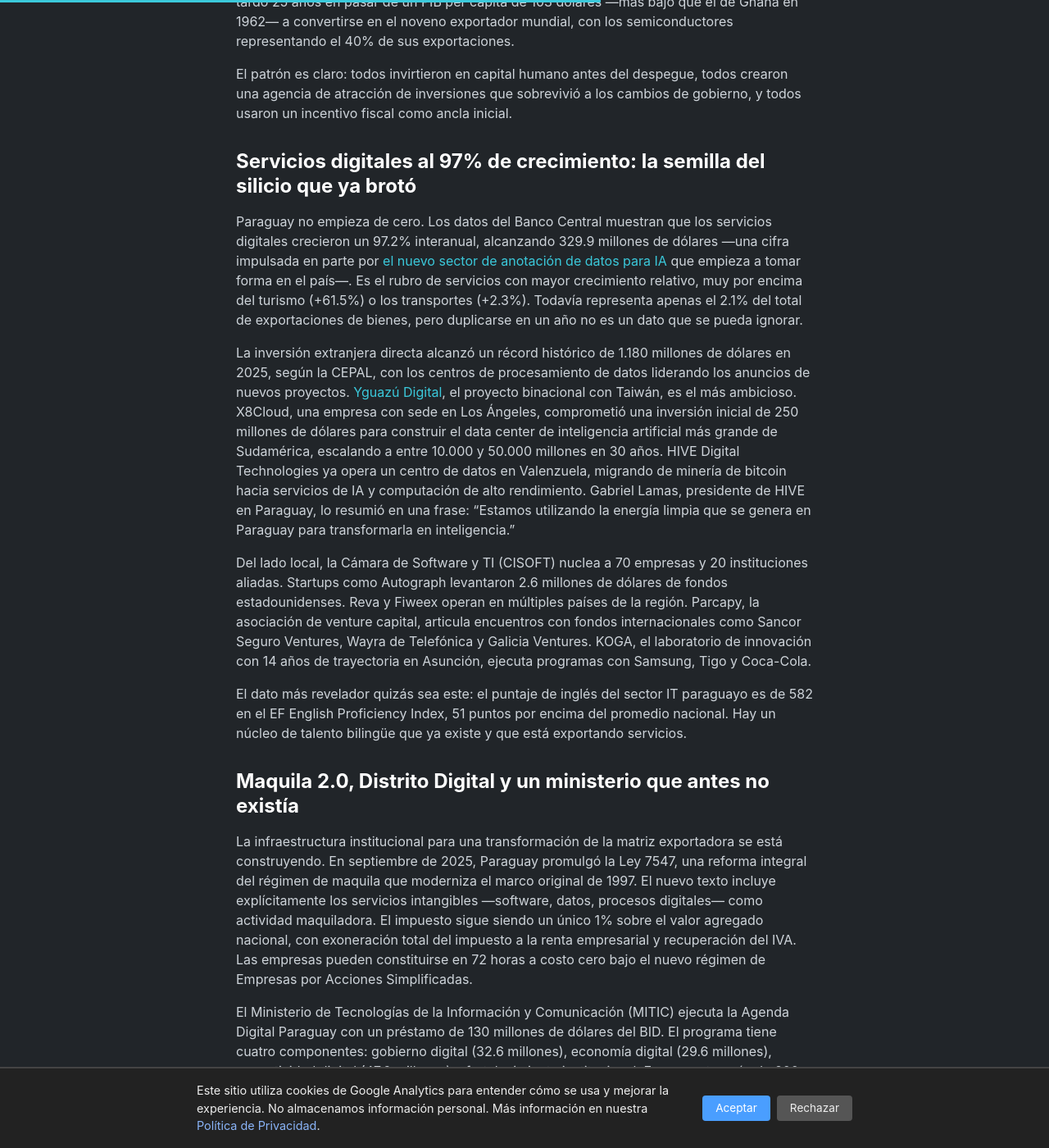
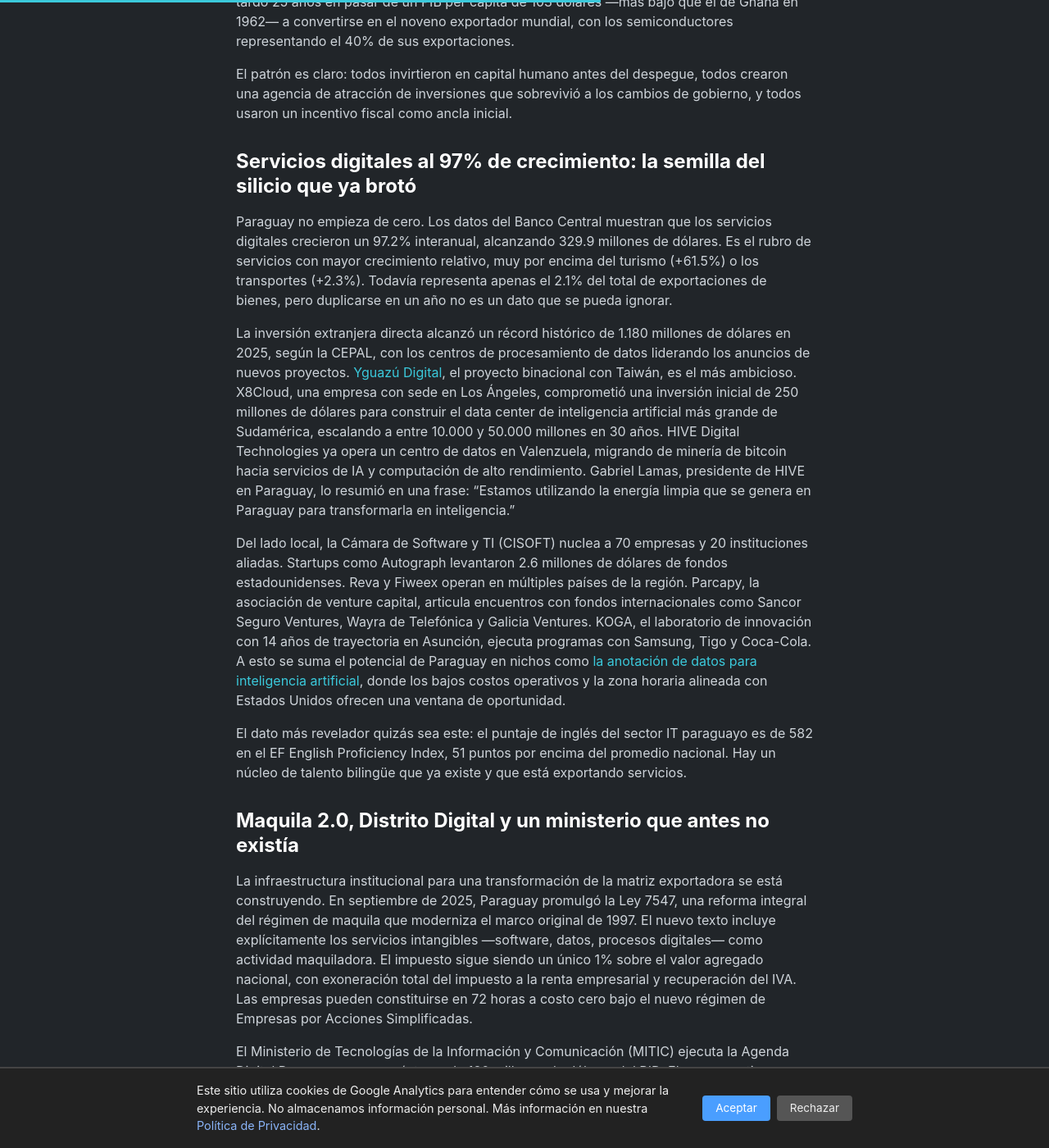
Before and after one commit to miravosqueinteresante/muchotexto.net, a Jekyll site: the page built from _posts/2026-07-01-de-la-soja-al-silicio-matriz-exportadora-paraguay.md, in a window 1280 px wide and 1400 px high, scrolled down 2899 px. Shown: the whole window at 82% size. Built offline with Jekyll 4.4.1, drawn with Linux system fonts in a browser that asks for light colours; comment, search, counter and statistics services are not loaded.

Commit message:
fix: eliminar afirmacion falsa sobre anotacion de datos impulsando crecimiento de servicios digitales

```diff
--- a/_posts/2026-07-01-de-la-soja-al-silicio-matriz-exportadora-paraguay.md
+++ b/_posts/2026-07-01-de-la-soja-al-silicio-matriz-exportadora-paraguay.md
@@ -46,11 +46,11 @@
 
 ## Servicios digitales al 97% de crecimiento: la semilla del silicio que ya brotó
 
-Paraguay no empieza de cero. Los datos del Banco Central muestran que los servicios digitales crecieron un 97.2% interanual, alcanzando 329.9 millones de dólares —una cifra impulsada en parte por [el nuevo sector de anotación de datos para IA]({% post_url 2026-06-27-anotacion-datos-paraguay-hub-trabajo-digital-ia %}) que empieza a tomar forma en el país—. Es el rubro de servicios con mayor crecimiento relativo, muy por encima del turismo (+61.5%) o los transportes (+2.3%). Todavía representa apenas el 2.1% del total de exportaciones de bienes, pero duplicarse en un año no es un dato que se pueda ignorar.
+Paraguay no empieza de cero. Los datos del Banco Central muestran que los servicios digitales crecieron un 97.2% interanual, alcanzando 329.9 millones de dólares. Es el rubro de servicios con mayor crecimiento relativo, muy por encima del turismo (+61.5%) o los transportes (+2.3%). Todavía representa apenas el 2.1% del total de exportaciones de bienes, pero duplicarse en un año no es un dato que se pueda ignorar.
 
 La inversión extranjera directa alcanzó un récord histórico de 1.180 millones de dólares en 2025, según la CEPAL, con los centros de procesamiento de datos liderando los anuncios de nuevos proyectos. [Yguazú Digital]({% post_url 2026-06-23-yguazu-digital-paraguay-hub-ia-mas-grande-del-mundo %}), el proyecto binacional con Taiwán, es el más ambicioso. X8Cloud, una empresa con sede en Los Ángeles, comprometió una inversión inicial de 250 millones de dólares para construir el data center de inteligencia artificial más grande de Sudamérica, escalando a entre 10.000 y 50.000 millones en 30 años. HIVE Digital Technologies ya opera un centro de datos en Valenzuela, migrando de minería de bitcoin hacia servicios de IA y computación de alto rendimiento. Gabriel Lamas, presidente de HIVE en Paraguay, lo resumió en una frase: "Estamos utilizando la energía limpia que se genera en Paraguay para transformarla en inteligencia."
 
-Del lado local, la Cámara de Software y TI (CISOFT) nuclea a 70 empresas y 20 instituciones aliadas. Startups como Autograph levantaron 2.6 millones de dólares de fondos estadounidenses. Reva y Fiweex operan en múltiples países de la región. Parcapy, la asociación de venture capital, articula encuentros con fondos internacionales como Sancor Seguro Ventures, Wayra de Telefónica y Galicia Ventures. KOGA, el laboratorio de innovación con 14 años de trayectoria en Asunción, ejecuta programas con Samsung, Tigo y Coca-Cola.
+Del lado local, la Cámara de Software y TI (CISOFT) nuclea a 70 empresas y 20 instituciones aliadas. Startups como Autograph levantaron 2.6 millones de dólares de fondos estadounidenses. Reva y Fiweex operan en múltiples países de la región. Parcapy, la asociación de venture capital, articula encuentros con fondos internacionales como Sancor Seguro Ventures, Wayra de Telefónica y Galicia Ventures. KOGA, el laboratorio de innovación con 14 años de trayectoria en Asunción, ejecuta programas con Samsung, Tigo y Coca-Cola. A esto se suma el potencial de Paraguay en nichos como [la anotación de datos para inteligencia artificial]({% post_url 2026-06-27-anotacion-datos-paraguay-hub-trabajo-digital-ia %}), donde los bajos costos operativos y la zona horaria alineada con Estados Unidos ofrecen una ventana de oportunidad.
 
 El dato más revelador quizás sea este: el puntaje de inglés del sector IT paraguayo es de 582 en el EF English Proficiency Index, 51 puntos por encima del promedio nacional. Hay un núcleo de talento bilingüe que ya existe y que está exportando servicios.
 
```
